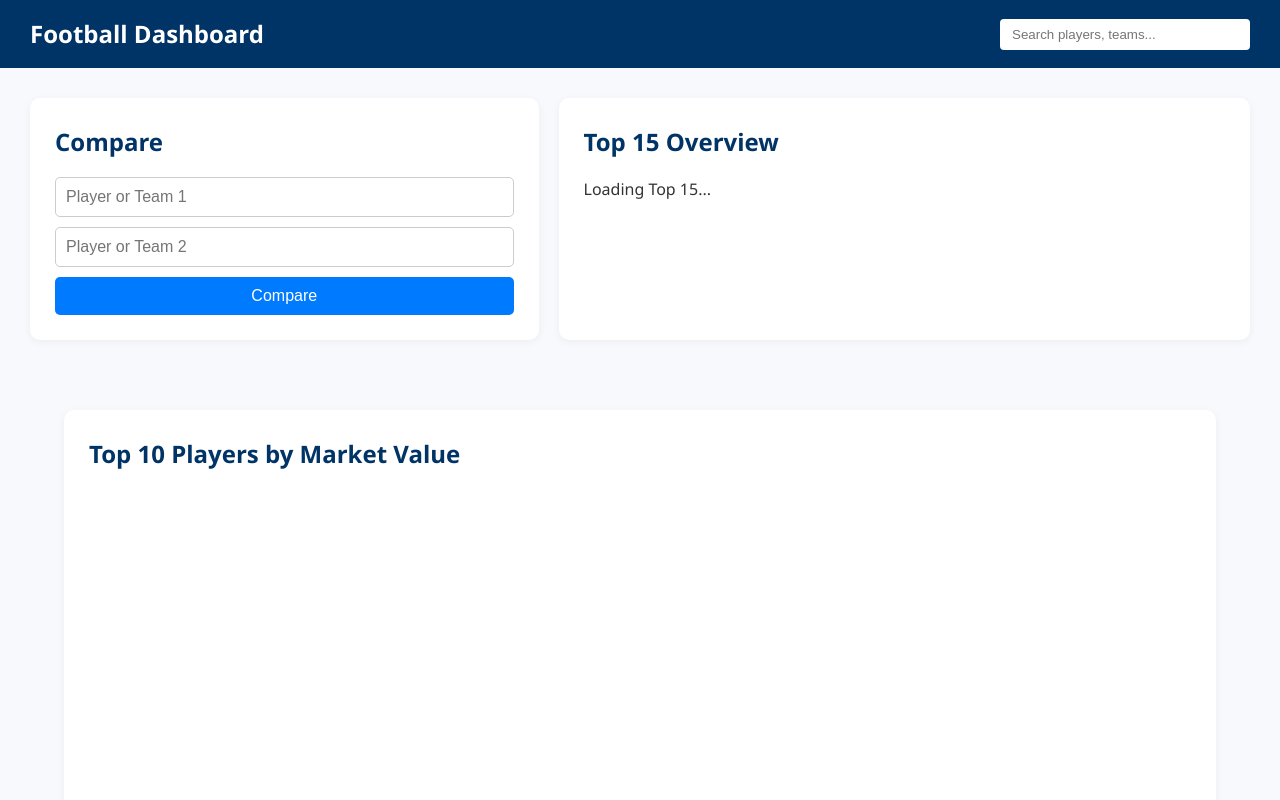
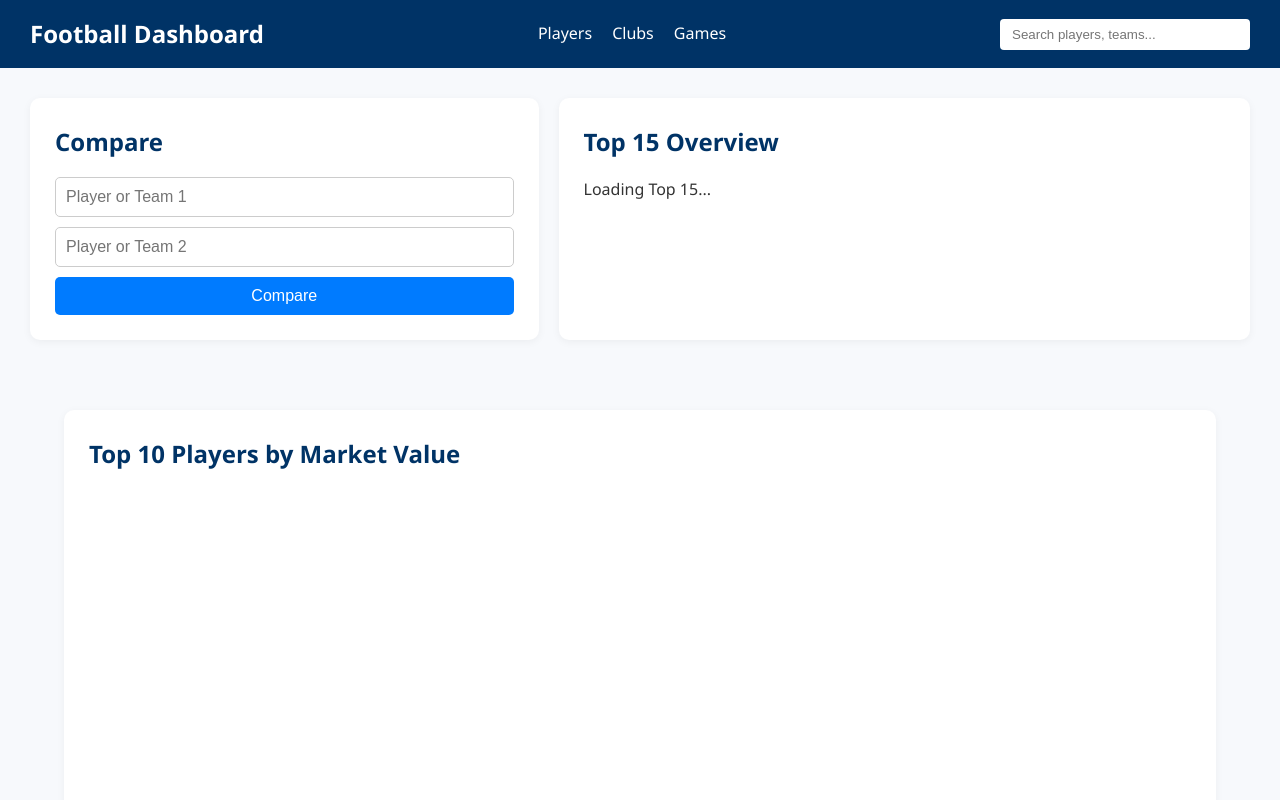
Before and after one commit to ElliottOctave/FootballDashboard, a website: page Home/templates/home.html in a window 1280 px wide. Shown: the top 800 px of the page. Drawn offline with Linux system fonts and the light colour scheme; files that its build step writes are made by us from their sources.

Commit message:
feat: adds other info tabs

```diff
--- a/Home/static/styles/home.css
+++ b/Home/static/styles/home.css
@@ -14,6 +14,27 @@
 
   html, body {
     height: 100%;
+  }
+
+  .nav-links {
+    list-style: none;
+    display: flex;
+    gap: 20px;
+  }
+
+  .nav-links li {
+    display: inline;
+  }
+
+  .nav-links a {
+    color: white;
+    text-decoration: none;
+    font-size: 1rem;
+    transition: color 0.3s;
+  }
+
+  .nav-links a:hover {
+    color: #f0a500;
   }
 
   /* Navbar */
--- a/Home/templates/home.html
+++ b/Home/templates/home.html
@@ -10,6 +10,11 @@
   <!-- Navbar -->
   <nav class="navbar">
     <h1 class="logo">Football Dashboard</h1>
+    <ul class="nav-links">
+      <li><a href="#players">Players</a></li>
+      <li><a href="#clubs">Clubs</a></li>
+      <li><a href="#games">Games</a></li>
+    </ul>
     <input type="text" id="search-bar" placeholder="Search players, teams..." />
   </nav>
 
```
